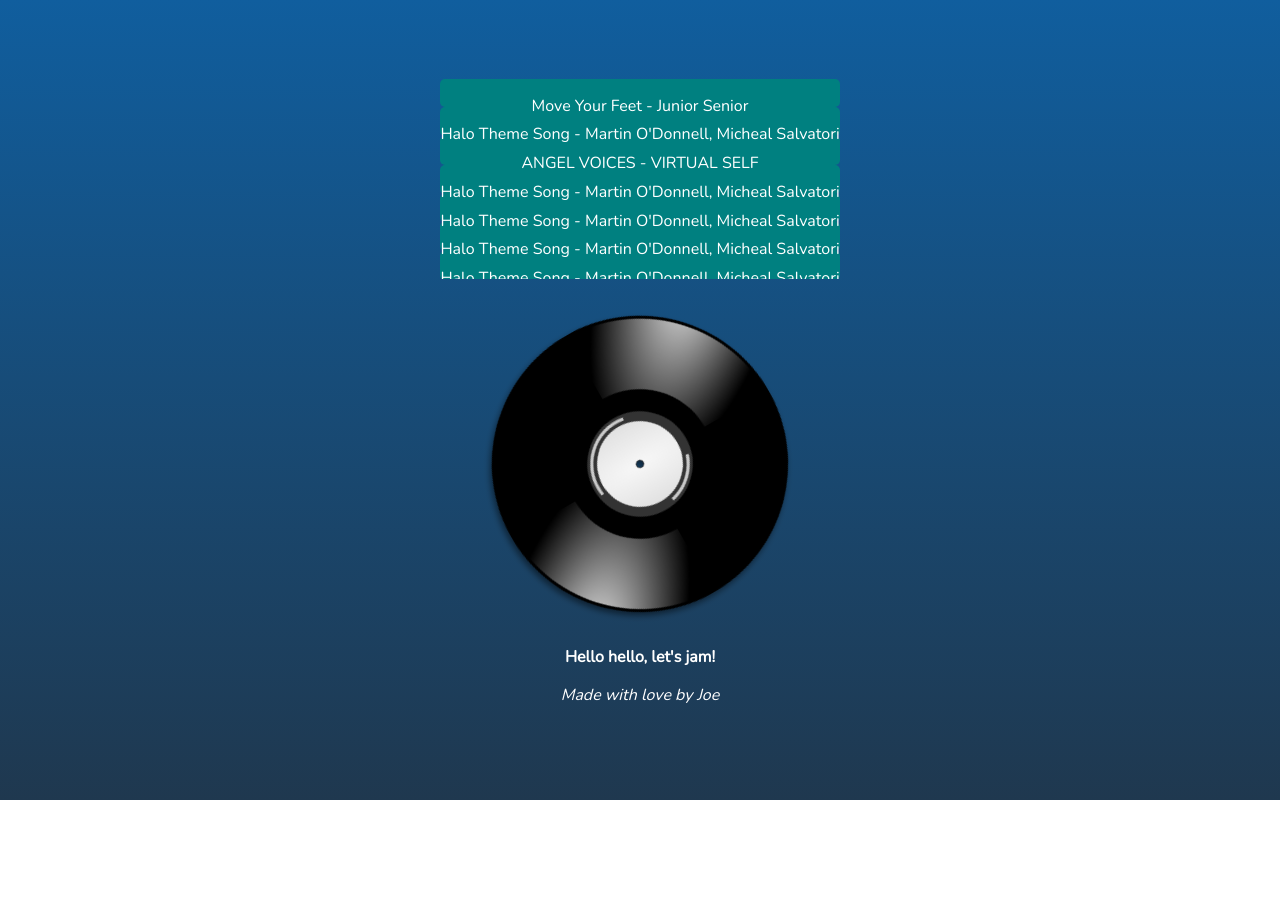
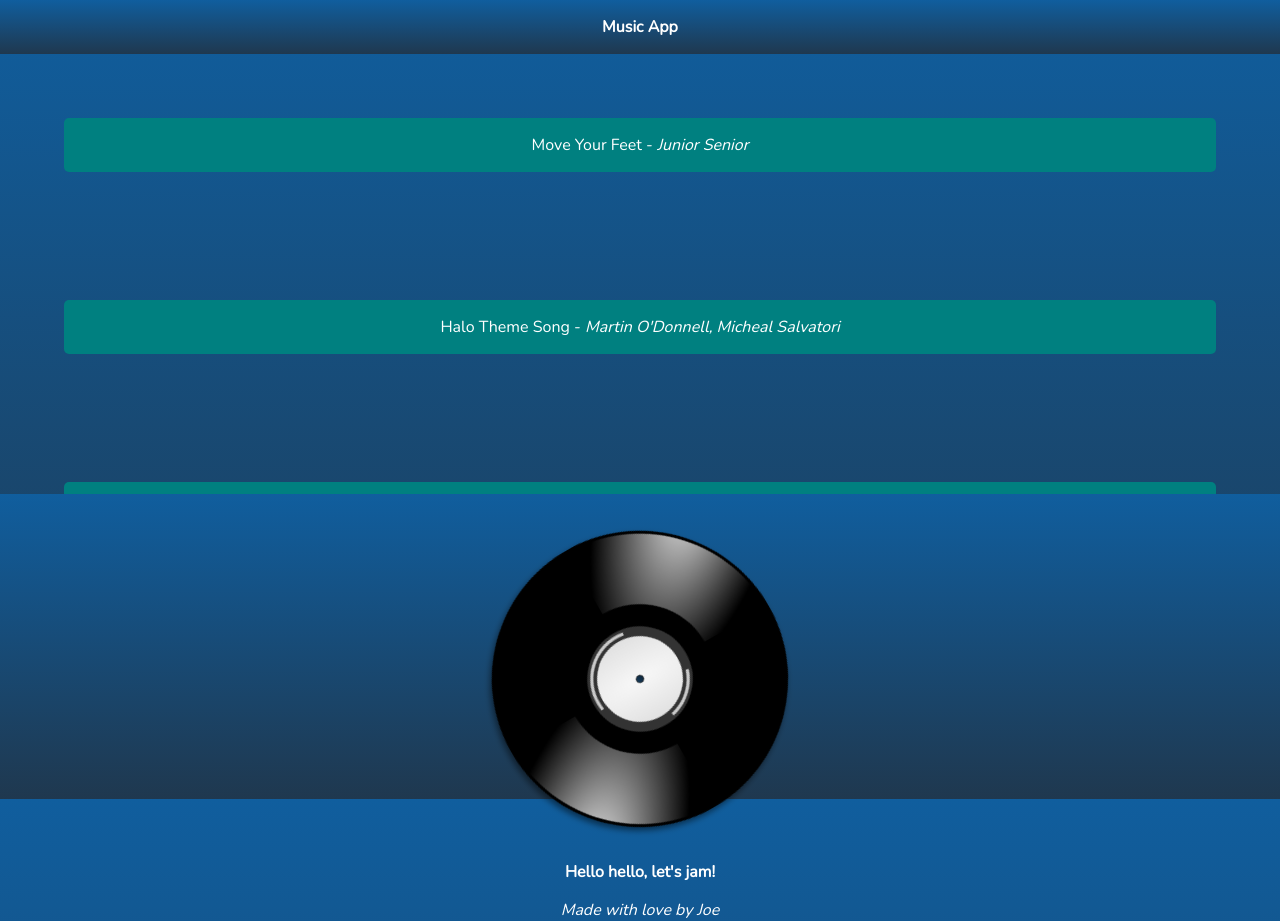
Before and after one commit to MrShoopa/react-to-the-music, a React (Create React App) app: page / in a window 1280 px wide. Before the commit the page ends 800 px from the top, so only its background shows below. Built offline with nearby package versions, Linux system fonts and the light colour scheme.

Commit message:
Layout optimizations (Fit to screen)

```diff
--- a/src/App.css
+++ b/src/App.css
@@ -1,5 +1,13 @@
 body {
+  color: white;
+  font-family: 'Nunito', sans-serif;
   background: -webkit-linear-gradient(top, rgba(16, 94, 158, 1) 0%, rgba(31, 56, 79, 1) 100%);
+
+  align-items: center;
+  justify-content: center;
+
+  overflow: hidden;
+
   transition: 1ms;
 }
 
@@ -7,9 +15,17 @@ body {
   display: grid;
 }
 
-.App-header {
+.Main-Header {
   text-align: center;
-  padding-top: 25px
+  background: -webkit-linear-gradient(top, rgba(16, 94, 158, 1) 0%, rgba(31, 56, 79, 1) 100%);
+
+}
+
+.Main-Footer {
+  text-align: center;
+  padding-top: 25px;
+  background: -webkit-linear-gradient(top, rgba(16, 94, 158, 1) 0%, rgba(31, 56, 79, 1) 100%);
+  height: 35vh;
 }
 
 .App-logo {
--- a/src/App.jsx
+++ b/src/App.jsx
@@ -9,7 +9,7 @@ import userList from './resources/songlist.json'
 
 class App extends Component {
   state = {
-    title: `I'm trying :'''')))))`,
+    title: `Music App`,
     body: `Hello hello, let's jam!`,
 
     songs: userList
@@ -18,13 +18,19 @@ class App extends Component {
   render() {
     return (
       <div className="App">
-        <SongList songs={this.state.songs} />
+        <header className="Main-Header">
+          <p><b>{this.state.title}</b></p>
+        </header>
 
-        <header className="App-header">
+        <div style={{ top: '2px', height: '55vh', overflow: 'auto' }}>
+          <SongList songs={this.state.songs} />
+        </div>
+
+        <footer className="Main-Footer">
           <img src={logo} className="App-logo" alt="logo" />
           <p><b>{this.state.body}</b></p>
           <p><i>Made with love by Joe</i></p>
-        </header>
+        </footer>
       </div>
     );
   }
--- a/src/components/Menu/SongList.jsx
+++ b/src/components/Menu/SongList.jsx
@@ -8,7 +8,7 @@ import Player from '../Player/Player.jsx'
 import './SongList.scss'
 
 class SongList extends React.Component {
-    constructor(props) {
+    constructor (props) {
         super(props)
         this.state = {
             tentative: props.tentative
@@ -23,18 +23,17 @@ class SongList extends React.Component {
         let itemsElement = this.props.songs.map((song) => (
             <div onClick={() => this.playSong(song)}
                 style={{
-                    height: '.3in',
+                    height: '.40in', width: '90vw',
+                    margin: '5vw', display: 'inline-table',
                     backgroundColor: 'teal', borderRadius: '5px',
-                    alignContent: 'center', textAlign: 'center',
+                    textAlign: 'center',
                 }}>
                 <Song key={song.id} song={song} />
             </div >
         ));
 
 
-        return (<div style={{ top: '0', height: '200px', overflow: 'auto' }}>
-            {itemsElement}
-        </div >);
+        return itemsElement
     }
 }
 
--- a/src/components/Menu/SongList.scss
+++ b/src/components/Menu/SongList.scss
@@ -17,13 +17,3 @@ $blue: #1D2D3A;
     background: linear-gradient(to bottom, rgba($color, 0) 0%, rgba($color, 1) 100%);
     filter: progid:DXImageTransform.Microsoft.gradient(startColorstr='#ff4800', endColorstr='#ff4800', GradientType=0);
 }
-
-// Styles
-body {
-    align-items: center;
-    display: flex;
-    font-family: 'Nunito', sans-serif;
-    color: white;
-    height: 100vh;
-    justify-content: center;
-}
--- a/src/components/Player/Player.scss
+++ b/src/components/Player/Player.scss
@@ -19,18 +19,14 @@ $blue: #1D2D3A;
 }
 
 // Styles
-body {
-    align-items: center;
-    display: flex;
-    font-family: 'Nunito', sans-serif;
-    color: white;
-    height: 200vh;
-    justify-content: center;
-    transition: 1ms;
-}
+
 
 audio {
     display: none;
+}
+
+.root {
+    overflow: hidden;
 }
 
 .Player {
@@ -38,14 +34,14 @@ audio {
     border-radius: 5px;
     overflow: hidden;
     box-shadow: 0 5px 10px -5px rgba($black, 1);
-    height: 667px;
-    position: relative;
-    width: 375px;
+    height: 100vh;
+
 
     .Background {
         width: 150%;
         height: 150%;
-        position: absolute;
+        position: fixed;
+        overflow: hidden;
         top: -25%;
         left: -25%;
         background: url(https://funkadelphia.files.wordpress.com/2012/09/odesza-summers-gone-lp.jpg);
@@ -77,8 +73,8 @@ audio {
     }
 
     .Artwork {
-        width: 300px;
-        height: 300px;
+        width: 75vmin;
+        height: 75vmin;
         background: url(https://funkadelphia.files.wordpress.com/2012/09/odesza-summers-gone-lp.jpg);
         background-size: cover;
         background-position: center center;
--- a/src/components/Song.jsx
+++ b/src/components/Song.jsx
@@ -9,9 +9,9 @@ class Song extends React.Component {
 
 
     render = () => {
-        return (<div onClick={this.props.onClick}>
-            <p>{this.props.song.name} - {this.props.song.artist}</p>
-        </div>)
+        return (
+            <p>{this.props.song.name} - <i>{this.props.song.artist}</i></p>
+        )
     }
 }
 
--- a/src/resources/songlist.json
+++ b/src/resources/songlist.json
@@ -25,148 +25,4 @@
     "artwork": "https://m.media-amazon.com/images/I/71VJ6MxpN8L._SS500_.jpg",
     "duration": 392,
     "source": "https://docs.google.com/uc?id=1TD5rZhiKZzC7-uwDCaB9EABeZkGEFQkQ&export=download"
-}, {
-    "id": 11,
-    "name": "Halo Theme Song",
-    "artist": "Martin O'Donnell, Micheal Salvatori",
-    "album": "Halo Official Soundtrack",
-    "year": 2002,
-    "artwork": "https://images-na.ssl-images-amazon.com/images/I/51xuwVGGt8L.jpg",
-    "duration": 180,
-    "source": "https://docs.google.com/uc?id=1e04_RnyiyziVLYhBypKhLrI3r6LNcBLo&export=download"
-}, {
-    "id": 11,
-    "name": "Halo Theme Song",
-    "artist": "Martin O'Donnell, Micheal Salvatori",
-    "album": "Halo Official Soundtrack",
-    "year": 2002,
-    "artwork": "https://images-na.ssl-images-amazon.com/images/I/51xuwVGGt8L.jpg",
-    "duration": 180,
-    "source": "https://docs.google.com/uc?id=1e04_RnyiyziVLYhBypKhLrI3r6LNcBLo&export=download"
-}, {
-    "id": 11,
-    "name": "Halo Theme Song",
-    "artist": "Martin O'Donnell, Micheal Salvatori",
-    "album": "Halo Official Soundtrack",
-    "year": 2002,
-    "artwork": "https://images-na.ssl-images-amazon.com/images/I/51xuwVGGt8L.jpg",
-    "duration": 180,
-    "source": "https://docs.google.com/uc?id=1e04_RnyiyziVLYhBypKhLrI3r6LNcBLo&export=download"
-}, {
-    "id": 11,
-    "name": "Halo Theme Song",
-    "artist": "Martin O'Donnell, Micheal Salvatori",
-    "album": "Halo Official Soundtrack",
-    "year": 2002,
-    "artwork": "https://images-na.ssl-images-amazon.com/images/I/51xuwVGGt8L.jpg",
-    "duration": 180,
-    "source": "https://docs.google.com/uc?id=1e04_RnyiyziVLYhBypKhLrI3r6LNcBLo&export=download"
-}, {
-    "id": 11,
-    "name": "Halo Theme Song",
-    "artist": "Martin O'Donnell, Micheal Salvatori",
-    "album": "Halo Official Soundtrack",
-    "year": 2002,
-    "artwork": "https://images-na.ssl-images-amazon.com/images/I/51xuwVGGt8L.jpg",
-    "duration": 180,
-    "source": "https://docs.google.com/uc?id=1e04_RnyiyziVLYhBypKhLrI3r6LNcBLo&export=download"
-}, {
-    "id": 11,
-    "name": "Halo Theme Song",
-    "artist": "Martin O'Donnell, Micheal Salvatori",
-    "album": "Halo Official Soundtrack",
-    "year": 2002,
-    "artwork": "https://images-na.ssl-images-amazon.com/images/I/51xuwVGGt8L.jpg",
-    "duration": 180,
-    "source": "https://docs.google.com/uc?id=1e04_RnyiyziVLYhBypKhLrI3r6LNcBLo&export=download"
-}, {
-    "id": 11,
-    "name": "Halo Theme Song",
-    "artist": "Martin O'Donnell, Micheal Salvatori",
-    "album": "Halo Official Soundtrack",
-    "year": 2002,
-    "artwork": "https://images-na.ssl-images-amazon.com/images/I/51xuwVGGt8L.jpg",
-    "duration": 180,
-    "source": "https://docs.google.com/uc?id=1e04_RnyiyziVLYhBypKhLrI3r6LNcBLo&export=download"
-}, {
-    "id": 11,
-    "name": "Halo Theme Song",
-    "artist": "Martin O'Donnell, Micheal Salvatori",
-    "album": "Halo Official Soundtrack",
-    "year": 2002,
-    "artwork": "https://images-na.ssl-images-amazon.com/images/I/51xuwVGGt8L.jpg",
-    "duration": 180,
-    "source": "https://docs.google.com/uc?id=1e04_RnyiyziVLYhBypKhLrI3r6LNcBLo&export=download"
-}, {
-    "id": 11,
-    "name": "Halo Theme Song",
-    "artist": "Martin O'Donnell, Micheal Salvatori",
-    "album": "Halo Official Soundtrack",
-    "year": 2002,
-    "artwork": "https://images-na.ssl-images-amazon.com/images/I/51xuwVGGt8L.jpg",
-    "duration": 180,
-    "source": "https://docs.google.com/uc?id=1e04_RnyiyziVLYhBypKhLrI3r6LNcBLo&export=download"
-}, {
-    "id": 11,
-    "name": "Halo Theme Song",
-    "artist": "Martin O'Donnell, Micheal Salvatori",
-    "album": "Halo Official Soundtrack",
-    "year": 2002,
-    "artwork": "https://images-na.ssl-images-amazon.com/images/I/51xuwVGGt8L.jpg",
-    "duration": 180,
-    "source": "https://docs.google.com/uc?id=1e04_RnyiyziVLYhBypKhLrI3r6LNcBLo&export=download"
-}, {
-    "id": 11,
-    "name": "Halo Theme Song",
-    "artist": "Martin O'Donnell, Micheal Salvatori",
-    "album": "Halo Official Soundtrack",
-    "year": 2002,
-    "artwork": "https://images-na.ssl-images-amazon.com/images/I/51xuwVGGt8L.jpg",
-    "duration": 180,
-    "source": "https://docs.google.com/uc?id=1e04_RnyiyziVLYhBypKhLrI3r6LNcBLo&export=download"
-}, {
-    "id": 11,
-    "name": "Halo Theme Song",
-    "artist": "Martin O'Donnell, Micheal Salvatori",
-    "album": "Halo Official Soundtrack",
-    "year": 2002,
-    "artwork": "https://images-na.ssl-images-amazon.com/images/I/51xuwVGGt8L.jpg",
-    "duration": 180,
-    "source": "https://docs.google.com/uc?id=1e04_RnyiyziVLYhBypKhLrI3r6LNcBLo&export=download"
-}, {
-    "id": 11,
-    "name": "Halo Theme Song",
-    "artist": "Martin O'Donnell, Micheal Salvatori",
-    "album": "Halo Official Soundtrack",
-    "year": 2002,
-    "artwork": "https://images-na.ssl-images-amazon.com/images/I/51xuwVGGt8L.jpg",
-    "duration": 180,
-    "source": "https://docs.google.com/uc?id=1e04_RnyiyziVLYhBypKhLrI3r6LNcBLo&export=download"
-}, {
-    "id": 11,
-    "name": "Halo Theme Song",
-    "artist": "Martin O'Donnell, Micheal Salvatori",
-    "album": "Halo Official Soundtrack",
-    "year": 2002,
-    "artwork": "https://images-na.ssl-images-amazon.com/images/I/51xuwVGGt8L.jpg",
-    "duration": 180,
-    "source": "https://docs.google.com/uc?id=1e04_RnyiyziVLYhBypKhLrI3r6LNcBLo&export=download"
-}, {
-    "id": 11,
-    "name": "Halo Theme Song",
-    "artist": "Martin O'Donnell, Micheal Salvatori",
-    "album": "Halo Official Soundtrack",
-    "year": 2002,
-    "artwork": "https://images-na.ssl-images-amazon.com/images/I/51xuwVGGt8L.jpg",
-    "duration": 180,
-    "source": "https://docs.google.com/uc?id=1e04_RnyiyziVLYhBypKhLrI3r6LNcBLo&export=download"
-}, {
-    "id": 11,
-    "name": "Halo Theme Song",
-    "artist": "Martin O'Donnell, Micheal Salvatori",
-    "album": "Halo Official Soundtrack",
-    "year": 2002,
-    "artwork": "https://images-na.ssl-images-amazon.com/images/I/51xuwVGGt8L.jpg",
-    "duration": 180,
-    "source": "https://docs.google.com/uc?id=1e04_RnyiyziVLYhBypKhLrI3r6LNcBLo&export=download"
 }]
```
